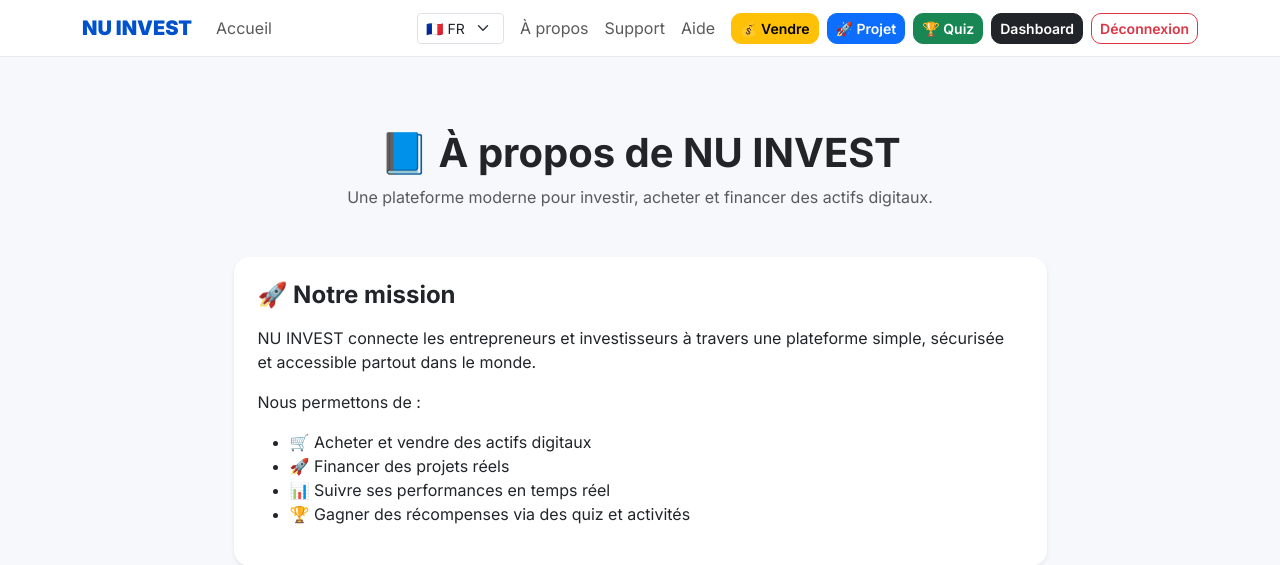
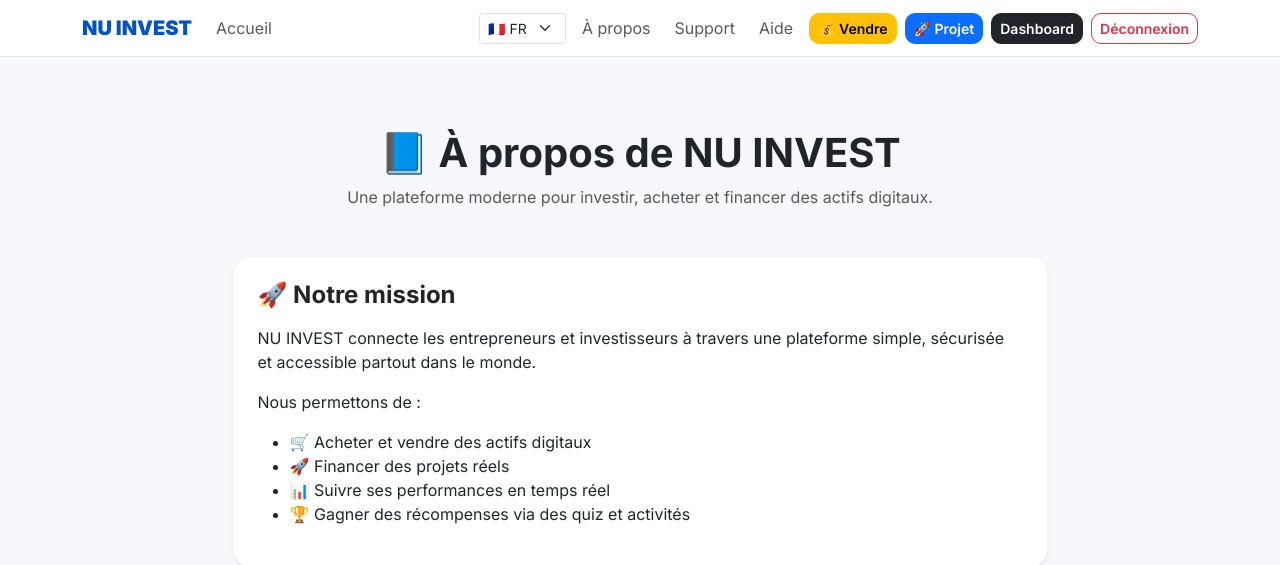
Before and after one commit to narkakaba-lgtm/nu-invest, a Django app: page /fr/about/ in a window 1280 px wide. Shown: the top 565 px of the page. Run offline with Django 5.2, Linux system fonts and the light colour scheme; a user stored in the database is signed in.

Commit message:
Update base.html

```diff
--- a/platform_invest/templates/platform_invest/base.html
+++ b/platform_invest/templates/platform_invest/base.html
@@ -1,7 +1,7 @@
 {% load static %}
 {% load i18n %}
 <!DOCTYPE html>
-<html lang="{{ LANGUAGE_CODE }}">
+<html lang="{{ LANGUAGE_CODE|default:'fr' }}">
 
 <head>
     <meta charset="UTF-8">
@@ -53,7 +53,6 @@
             border-top: 1px solid #eaeaea;
         }
 
-        /* MOBILE FIX */
         @media (max-width: 768px) {
             .navbar-nav .btn {
                 width: 100%;
@@ -67,9 +66,8 @@
 
 <body>
 
-<!-- ================= NAVBAR ================= -->
+<!-- NAVBAR -->
 <nav class="navbar navbar-expand-lg sticky-top">
-
     <div class="container">
 
         <!-- LOGO -->
@@ -77,7 +75,7 @@
             NU INVEST
         </a>
 
-        <!-- MOBILE BUTTON -->
+        <!-- TOGGLE -->
         <button class="navbar-toggler" type="button" data-bs-toggle="collapse" data-bs-target="#nav">
             <span class="navbar-toggler-icon"></span>
         </button>
@@ -93,66 +91,54 @@
             </ul>
 
             <!-- RIGHT -->
-            <ul class="navbar-nav ms-auto align-items-lg-center">
+            <ul class="navbar-nav ms-auto align-items-lg-center gap-2">
 
-                <!-- 🌍 LANGUAGE SELECT -->
-                <li class="nav-item me-2">
+                <!-- 🌍 LANGUAGE -->
+                <li class="nav-item">
                     <form action="{% url 'set_language' %}" method="post">
                         {% csrf_token %}
+                        <input type="hidden" name="next" value="{{ request.path }}">
                         <select name="language"
                                 class="form-select form-select-sm"
                                 onchange="this.form.submit()">
+
                             <option value="fr" {% if LANGUAGE_CODE == 'fr' %}selected{% endif %}>🇫🇷 FR</option>
                             <option value="en" {% if LANGUAGE_CODE == 'en' %}selected{% endif %}>🇬🇧 EN</option>
                             <option value="pt" {% if LANGUAGE_CODE == 'pt' %}selected{% endif %}>🇵🇹 PT</option>
+
                         </select>
                     </form>
                 </li>
 
-                <!-- PAGES -->
-                <li class="nav-item">
-                    <a class="nav-link" href="{% url 'about' %}">{% trans "À propos" %}</a>
-                </li>
-
-                <li class="nav-item">
-                    <a class="nav-link" href="{% url 'support' %}">{% trans "Support" %}</a>
-                </li>
-
-                <li class="nav-item">
-                    <a class="nav-link" href="{% url 'help' %}">{% trans "Aide" %}</a>
-                </li>
+                <!-- LINKS -->
+                <li class="nav-item"><a class="nav-link" href="{% url 'about' %}">{% trans "À propos" %}</a></li>
+                <li class="nav-item"><a class="nav-link" href="{% url 'support' %}">{% trans "Support" %}</a></li>
+                <li class="nav-item"><a class="nav-link" href="{% url 'help' %}">{% trans "Aide" %}</a></li>
 
                 {% if user.is_authenticated %}
 
-                    <!-- USER ACTIONS -->
                     <li class="nav-item">
-                        <a class="btn btn-warning btn-sm ms-lg-2" href="{% url 'publier_vente' %}">
+                        <a class="btn btn-warning btn-sm" href="{% url 'publier_vente' %}">
                             💰 {% trans "Vendre" %}
                         </a>
                     </li>
 
                     <li class="nav-item">
-                        <a class="btn btn-primary btn-sm ms-lg-2" href="{% url 'deposer_projet' %}">
+                        <a class="btn btn-primary btn-sm" href="{% url 'deposer_projet' %}">
                             🚀 {% trans "Projet" %}
                         </a>
                     </li>
 
                     <li class="nav-item">
-                        <a class="btn btn-success btn-sm ms-lg-2" href="{% url 'quiz' %}">
-                            🏆 {% trans "Quiz" %}
+                        <a class="btn btn-dark btn-sm" href="{% url 'dashboard' %}">
+                            {% trans "Dashboard" %}
                         </a>
                     </li>
 
                     <li class="nav-item">
-                        <a class="btn btn-dark btn-sm ms-lg-2" href="{% url 'dashboard' %}">
-                            {% trans "Dashboard" %}
-                        </a>
-                    </li>
-
-                    <li class="nav-item ms-lg-2">
                         <form method="post" action="{% url 'logout' %}">
                             {% csrf_token %}
-                            <button class="btn btn-outline-danger btn-sm w-100">
+                            <button class="btn btn-outline-danger btn-sm">
                                 {% trans "Déconnexion" %}
                             </button>
                         </form>
@@ -160,15 +146,14 @@
 
                 {% else %}
 
-                    <!-- VISITOR -->
                     <li class="nav-item">
-                        <a class="btn btn-outline-primary btn-sm ms-lg-2" href="{% url 'login' %}">
+                        <a class="btn btn-outline-primary btn-sm" href="{% url 'login' %}">
                             {% trans "Connexion" %}
                         </a>
                     </li>
 
                     <li class="nav-item">
-                        <a class="btn btn-dark btn-sm ms-lg-2" href="{% url 'inscription' %}">
+                        <a class="btn btn-dark btn-sm" href="{% url 'inscription' %}">
                             {% trans "S'inscrire" %}
                         </a>
                     </li>
@@ -178,24 +163,20 @@
             </ul>
 
         </div>
-
     </div>
 </nav>
 
-<!-- ================= CONTENT ================= -->
+<!-- CONTENT -->
 <main class="container py-4">
     {% block content %}{% endblock %}
 </main>
 
-<!-- ================= FOOTER ================= -->
+<!-- FOOTER -->
 <footer class="text-center py-3 text-muted">
     <small>© 2026 NU INVEST</small>
 </footer>
 
-<!-- JS -->
 <script src="https://cdn.jsdelivr.net/npm/bootstrap@5.3.0/dist/js/bootstrap.bundle.min.js"></script>
-
-{% block extra_js %}{% endblock %}
 
 </body>
 </html>
```
